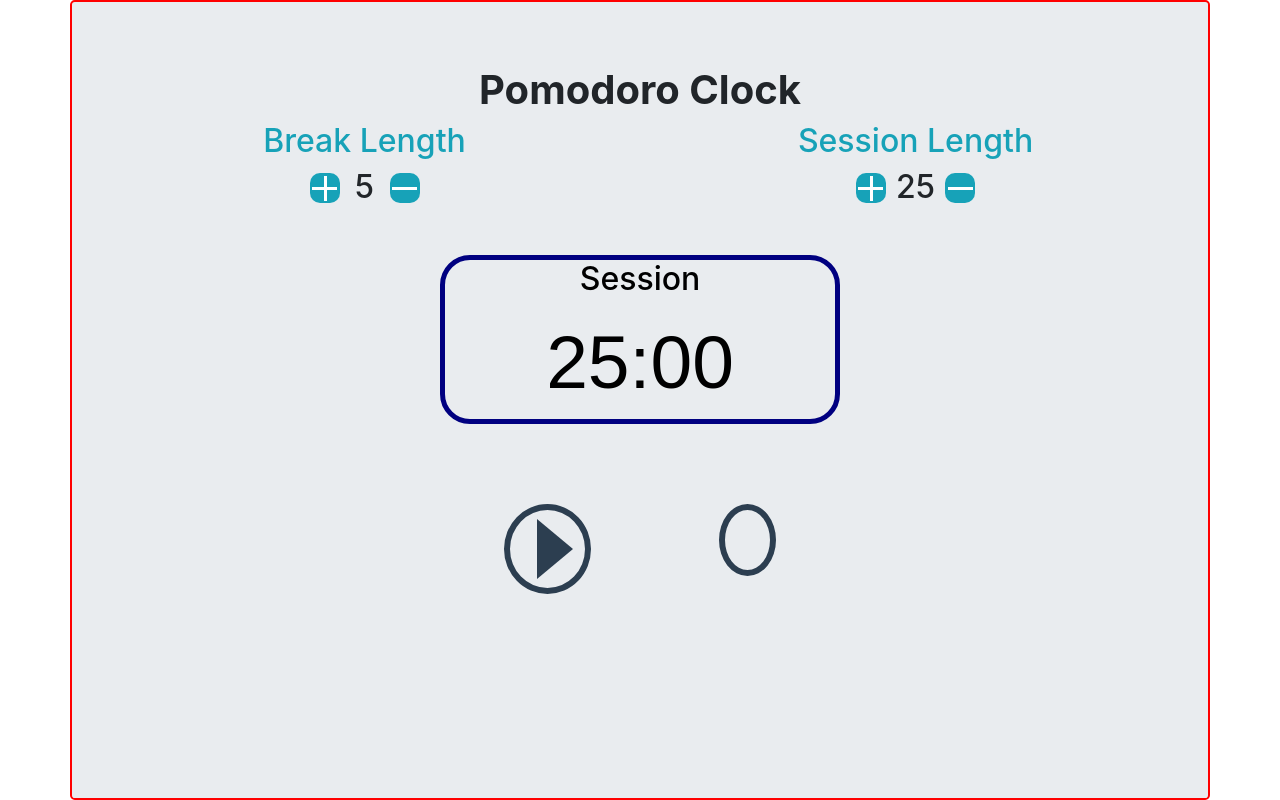
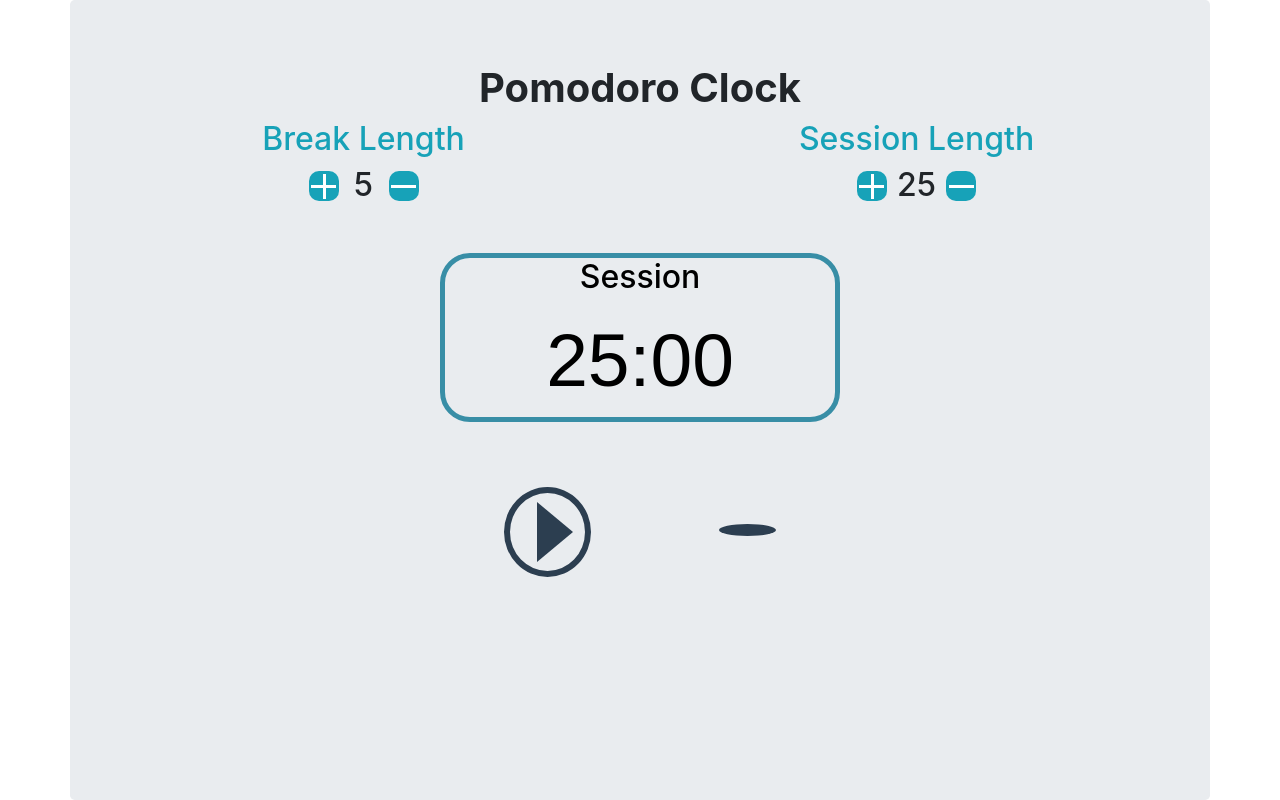
Before and after one commit to petercrackthecode/FCC_PomodoroClock, a React (Create React App) app: page / in a window 1280 px wide. Built offline with nearby package versions, Linux system fonts and the light colour scheme; some icons are missing; a web font is replaced by a local one.

Commit message:
More style changes

```diff
--- a/src/App.js
+++ b/src/App.js
@@ -7,6 +7,8 @@ import * as fn from './HelperFunctions.js'
 
 import React from "react";
 
+const infoColor= 'rgb(56, 142, 166)';
+
 const defaultState= {
   m_sessionLength: 25,
   m_breakLength: 5,
@@ -15,7 +17,7 @@ const defaultState= {
   m_isSessionRunning: true,
   m_alarmColor: {
     color: 'black',
-    border: '5px solid navy',
+    border: '5px solid ' + infoColor,
   },
 };
 
@@ -46,7 +48,7 @@ class App extends React.Component {
         m_isSessionRunning: !prevState.m_isSessionRunning,
         m_alarmColor: {
           color: 'black',
-          border: '5px solid navy'
+          border: '5px solid ' + infoColor,
         },
       }));
 
@@ -72,7 +74,7 @@ class App extends React.Component {
         await this.setState({
           m_alarmColor: {
             color: 'black',
-            border: '5px solid navy',
+            border: '5px solid ' + infoColor,
           }
         });
       }
--- a/src/styles/App.css
+++ b/src/styles/App.css
@@ -37,7 +37,6 @@
 }
 
 #app #pomodoro-clock {
-  border: red solid 2px;
   height: 100vh;
   margin-top: 0px;
   margin-bottom: 0px;
@@ -80,6 +79,9 @@
   min-height: 100px;
   width: 400px;
   margin: auto;
+  display: flex;
+  align-items: center;
+  justify-content: center;
 }
 #app #pomodoro-clock #terminator #start_stop {
   display: flex;
@@ -91,7 +93,7 @@
   border-top: 30px solid transparent;
   border-bottom: 30px solid transparent;
   border-left: 36px solid #2c3e50;
-  margin: 45px auto 30px;
+  margin: 30px auto 30px;
   z-index: 1;
   transition: all 0.8;
   -webkit-transition: all 0.8;
--- a/src/styles/App.scss
+++ b/src/styles/App.scss
@@ -50,7 +50,6 @@ $transition-time: 0.8;
 #app {
 
   #pomodoro-clock {
-    @include Border(red, 2px);
     height: 100vh;
     margin-top: 0px;
     margin-bottom: 0px;
@@ -109,6 +108,9 @@ $transition-time: 0.8;
       min-height: 100px;
       width: 400px;
       margin: auto;
+      display: flex;
+      align-items: center;
+      justify-content: center;
 
       #start_stop {
         display: flex;
@@ -120,7 +122,7 @@ $transition-time: 0.8;
         border-top: $size solid transparent;
         border-bottom: $size solid transparent;
         border-left: ($size * $ratio) solid $foreground;
-        margin: ($size * 1.5) auto $size;
+        margin: ($size * 1) auto $size;
         z-index: 1;
         transition: all $transition-time;
         -webkit-transition: all $transition-time;
```
Also changed, not shown: 1 other file (tests, documents, lock files or other folders).
